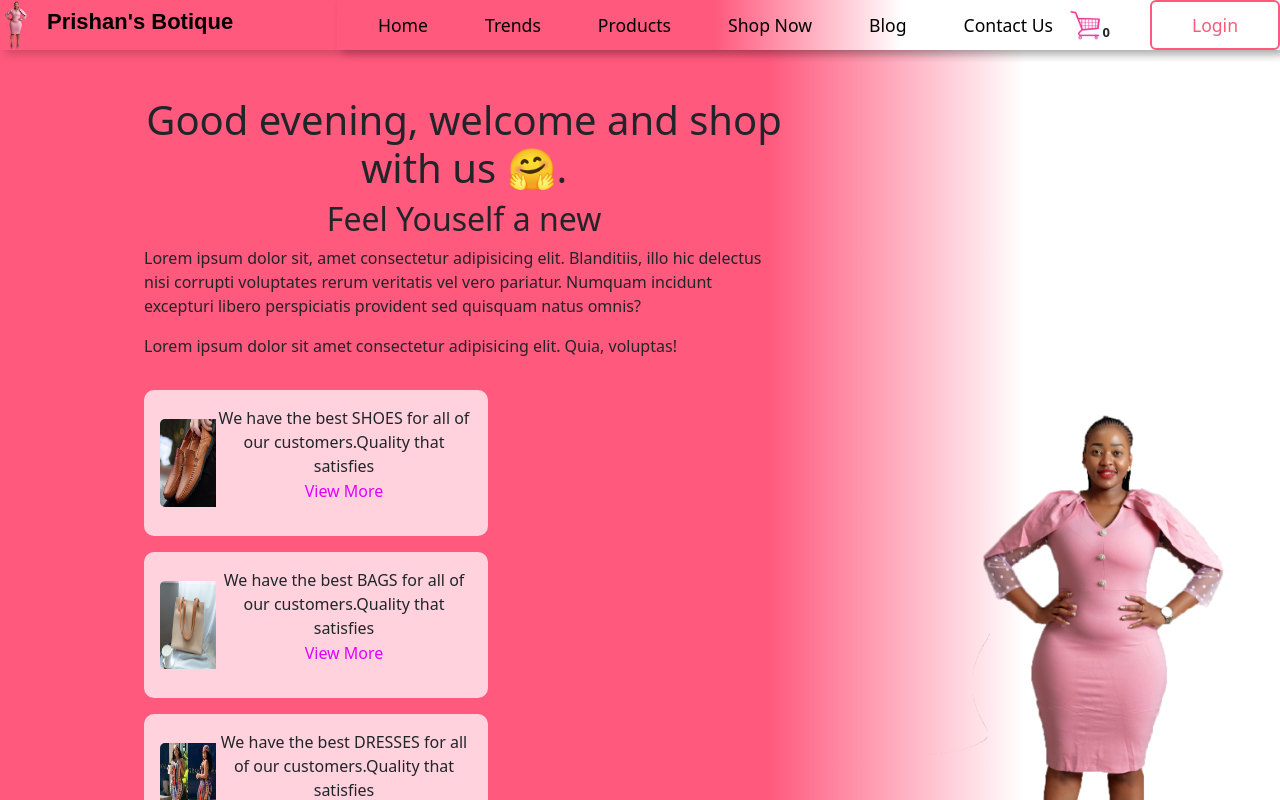
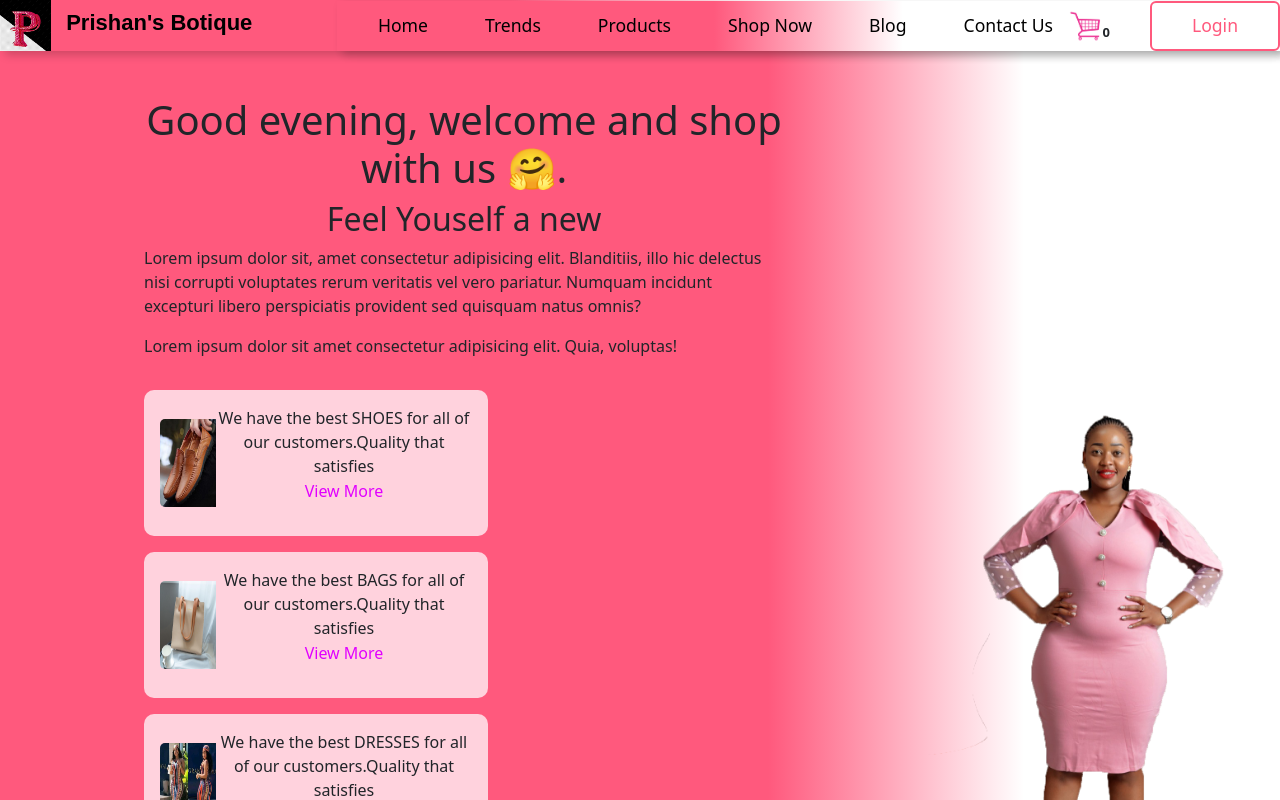
Before and after one commit to frankosparks/botique, a React (Create React App) app: page / in a window 1280 px wide. Shown: the top 800 px of the page. Built offline with nearby package versions, Linux system fonts and the light colour scheme.

Commit message:
Added logo

```diff
--- a/src/components/navbar.jsx
+++ b/src/components/navbar.jsx
@@ -1,5 +1,5 @@
 import React, { useState } from "react";
-import { Alert, Nav } from "react-bootstrap";
+import { Alert, Modal, Nav } from "react-bootstrap";
 import { Routes, Route, Link } from "react-router-dom";
 import Welcome from "./welcome";
 import App from "../App";
@@ -19,7 +19,7 @@ function startCount(){
         <Context.Provider value={[count, setCount]}>
         <header className="nav fixed">
           <div>
-            <img src="\images\sas.png" alt="logo" className="logo"/>
+            <img src="\images\prishan.jpg" alt="logo" className="logo"/>
             <span className="Rapp">Prishan's Botique</span>
           </div>
 
--- a/src/index.css
+++ b/src/index.css
@@ -44,7 +44,7 @@ code {
   height: 2rem;
 }
 .logo{
-  height: 3rem;
+  height: 3.2rem;
 }
 .red {
   text-decoration: line-through;
```
Also changed, not shown: public/images/prishan.jpg (added).
